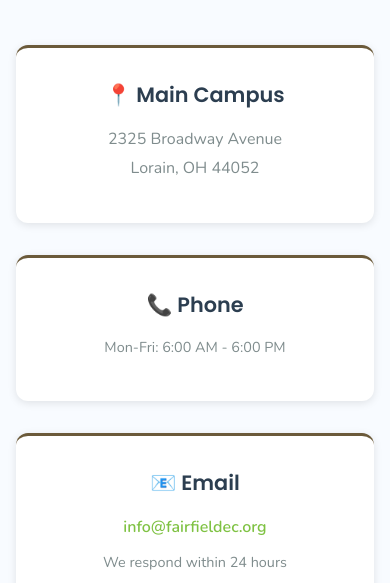
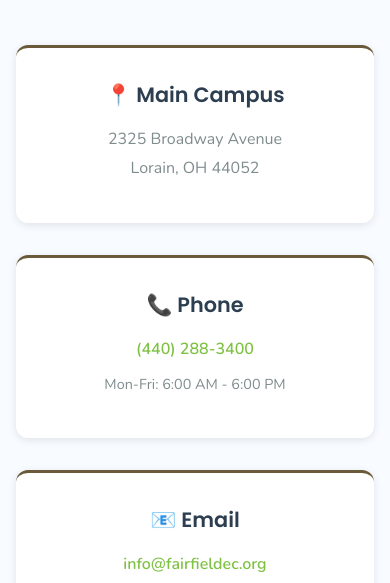
Before and after one commit to globalschoolfence-collab/FairfieldECDCRepo, a website: page contact/index.html in a window 390 px wide. Shown: the part 502-1085 px from the top of the page. Drawn offline with nearby package versions, Linux system fonts and the light colour scheme.

Commit message:
Update phone number to (440) 288-3400 in contact page

```diff
--- a/contact/index.html
+++ b/contact/index.html
@@ -59,7 +59,7 @@
                 </div>
                 <div class="contact-info-box">
                     <h3>📞 Phone</h3>
-                    <!-- <p><a href="tel:5138293390">(513) 829-3390</a></p> -->
+                    <p><a href="tel:4402883400">(440) 288-3400</a></p>
                     <p style="font-size: 0.9rem; margin-top: 0.5rem;">Mon-Fri: 6:00 AM - 6:00 PM</p>
                 </div>
                 <div class="contact-info-box">
```
